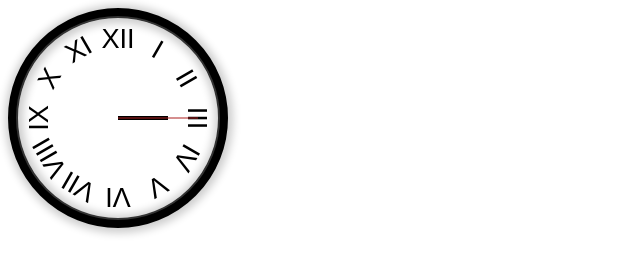
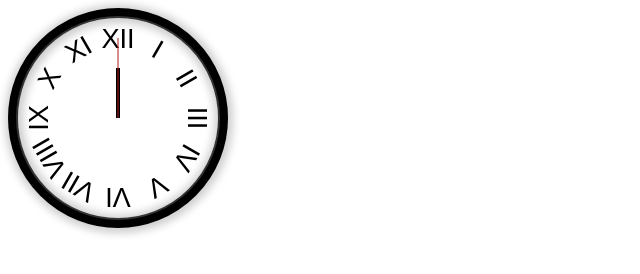
Before and after one commit to evblance/pjs-clock, a plain HTML site: page index.html in a window 1280 px wide. Shown: the full height of the page, 0-640 px from the left. Drawn offline with Linux system fonts and the light colour scheme; a web font is replaced by a local one.

Commit message:
Style clock hands for origin to be at noon

```diff
--- a/styles.css
+++ b/styles.css
@@ -11,33 +11,33 @@
 }
 
 .second-hand {
-  background: linear-gradient(90deg, transparent 0%, transparent 50%, rgb(172, 31, 31) 50%, rgb(172, 31, 31) 100%);
-  height: 1px;
+  background: linear-gradient(0deg, transparent 0%, transparent 50%, rgb(172, 31, 31) 50%, rgb(172, 31, 31) 100%);
+  height: 160px;
   left: 50%;
   position: absolute;
   top: 50%;
   transform: translate(-50%, -50%);
-  width: 160px;
+  width: 1px;
 }
 
 .minute-hand {
-  background: linear-gradient(90deg, transparent 0%, transparent 50%, #000 50%, #000 100%);
-  height: 4px;
+  background: linear-gradient(0deg, transparent 0%, transparent 50%, #000 50%, #000 100%);
+  height: 100px;
   left: 50%;
   position: absolute;
   top: 50%;
   transform: translate(-50%, -50%);
-  width: 100px;
+  width: 4px;
 }
 
 .hour-hand {
-  background: linear-gradient(90deg, transparent 0%, transparent 50%, #000 50%, #000 100%);
-  height: 4px;
+  background: linear-gradient(0deg, transparent 0%, transparent 50%, #000 50%, #000 100%);
+  height: 50px;
   left: 50%;
   position: absolute;
   top: 50%;
   transform: translate(-50%, -50%);
-  width: 50px;
+  width: 4px;
 }
 
 .clock-face {
```
